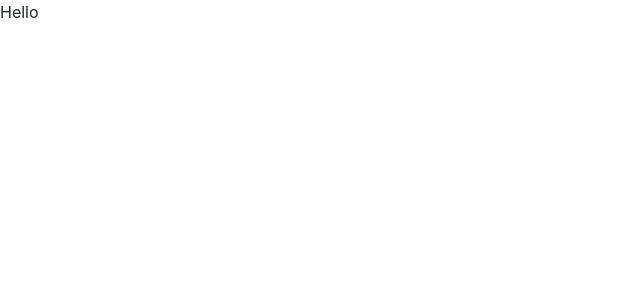
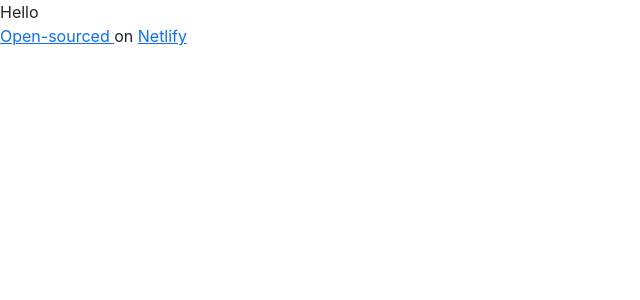
Before and after one commit to MariyaSemiryazhko/dictionary-app, a React (Create React App) app: page / in a window 1280 px wide. Shown: the top 300 px of the page, without its empty margins (0-640 px from the left). Built offline with nearby package versions, Linux system fonts and the light colour scheme.

Commit message:
update footer

```diff
--- a/src/App.js
+++ b/src/App.js
@@ -7,6 +7,8 @@ function App() {
       <header className="App-header">
        Hello
       </header>
+      <main></main>
+      <footer> <a href="https://github.com/MariyaSemiryazhko/dictionary-app"> Open-sourced </a> on <a href="https://rainbow-strudel-171435.netlify.app/">Netlify </a> </footer>
     </div>
   );
 }
```
